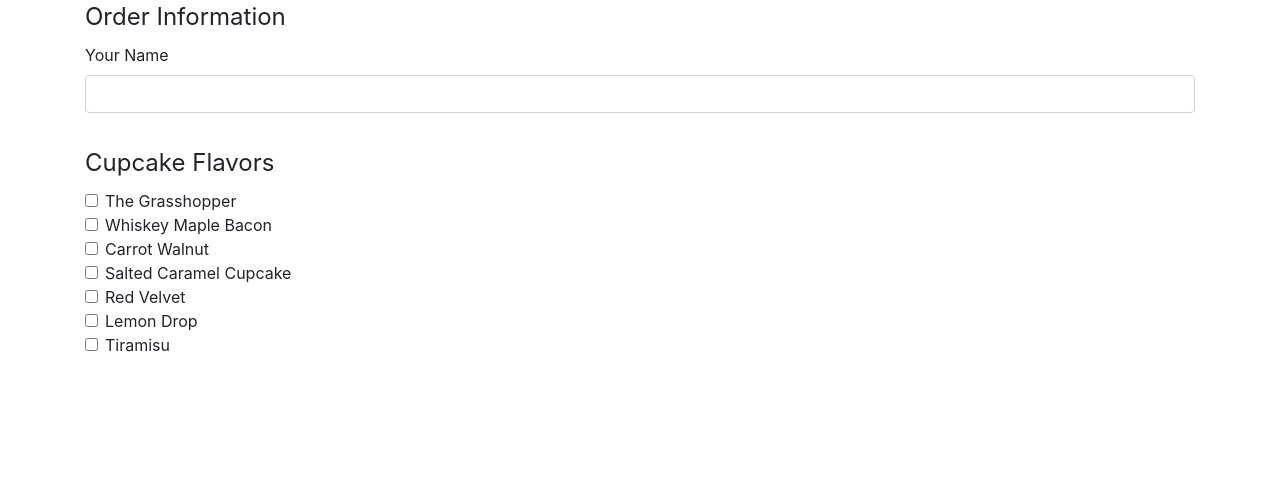
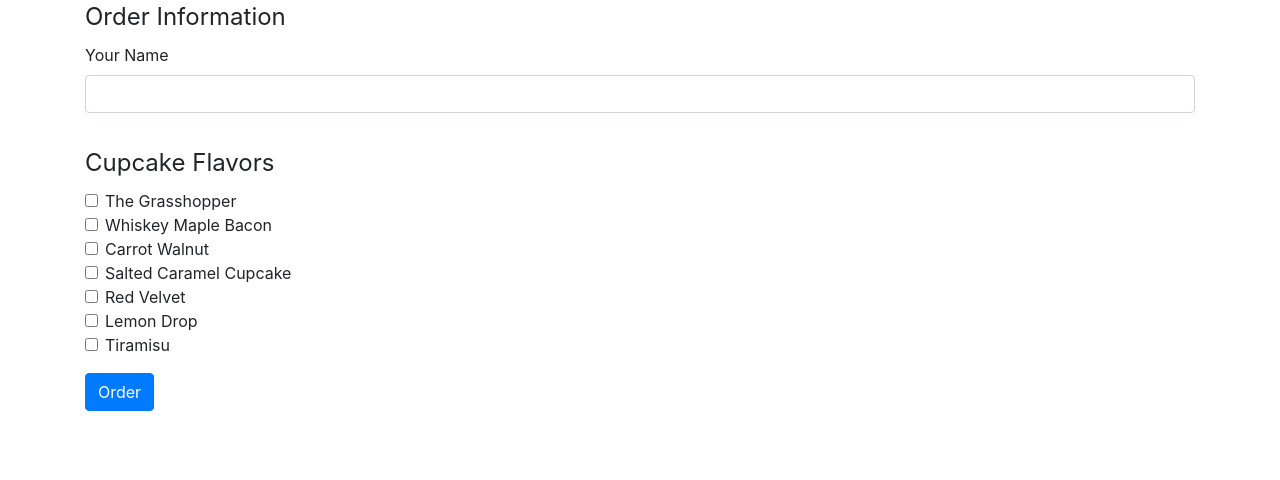
Before and after one commit to Quizzlixx/cupcakes, a PHP site: page / in a window 1280 px wide. Shown: the part 253-733 px from the top of the page. Run offline with PHP 8.4, Linux system fonts and the light colour scheme.

Commit message:
index button update

```diff
--- a/index.php
+++ b/index.php
@@ -82,6 +82,8 @@ error_reporting(E_ALL);
             </div><!-- /tiramisu -->
 
         </fieldset> <!-- /flavors -->
+
+        <button type="submit" class="btn btn-primary" id="submit">Order</button>
     </form> <!-- /form -->
 </div>
 <!-- jQuery -->
```
